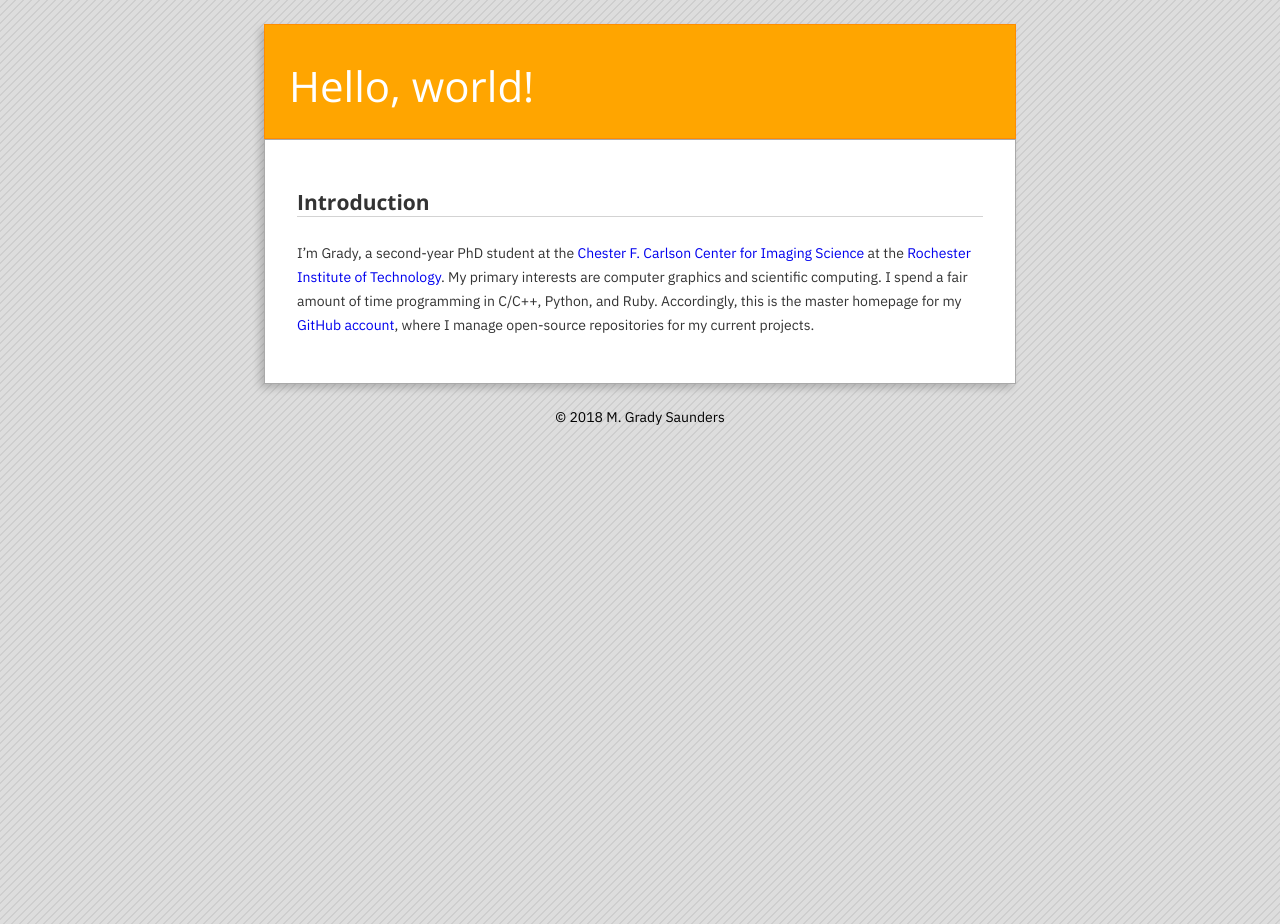
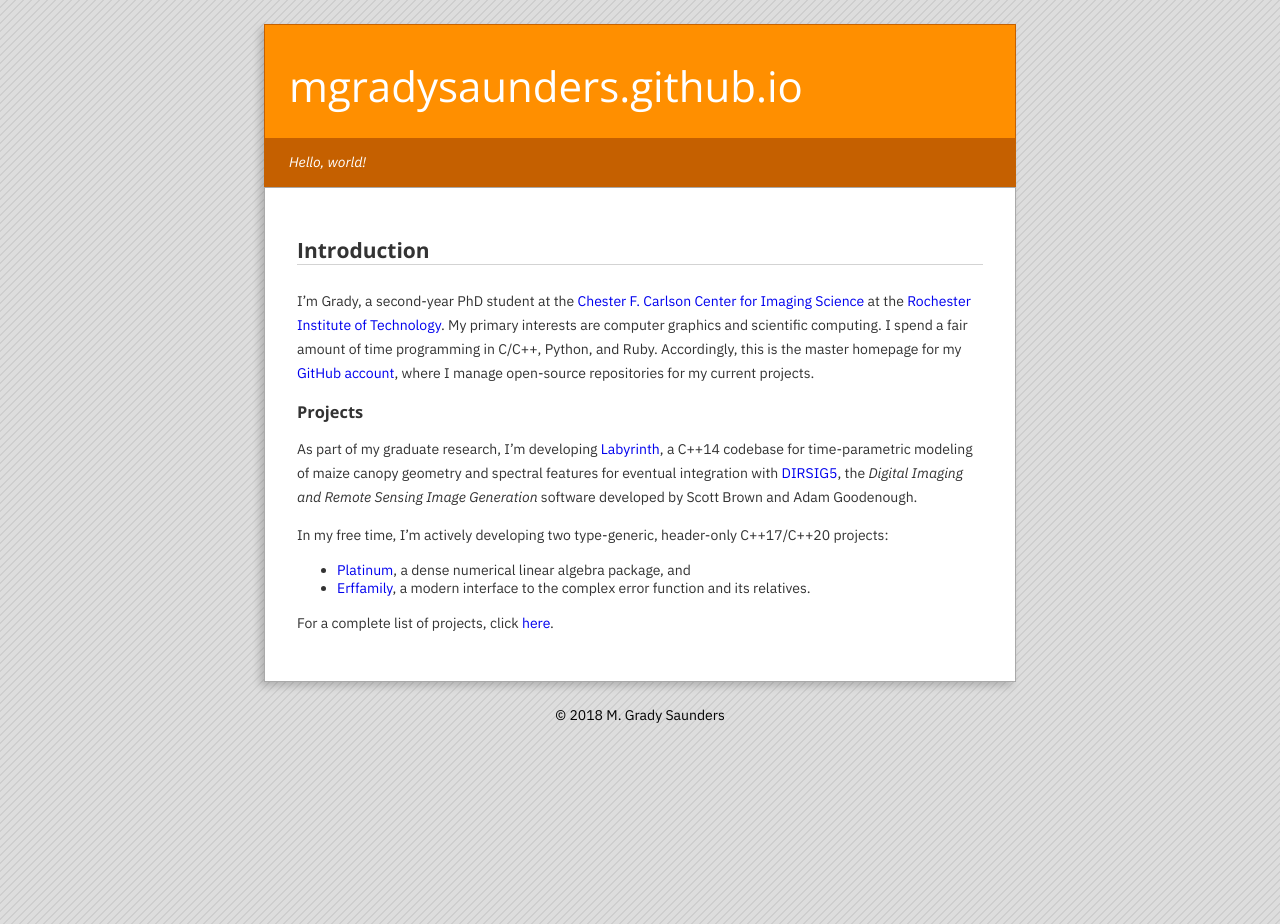
Before and after one commit to mgradysaunders/mgradysaunders.github.io, a Jekyll site: the page built from index.md, in a window 1280 px wide. Built offline with Jekyll 4.4.1, drawn with Linux system fonts in a browser that asks for light colours.

Commit message:
update docs

```diff
--- a/_includes/head.html
+++ b/_includes/head.html
@@ -47,4 +47,13 @@
     <!-- Load stylesheet -->
     <link rel="stylesheet" href="/assets/css/style.css">
 
+<style>
+.page-head {
+    border-color: #c56000; }
+.page-head-1 {
+    background: #ff8f00; }
+.page-head-2 {
+    background: #c56000; }
+</style>
+
 </head>
--- a/_layouts/home.html
+++ b/_layouts/home.html
@@ -7,9 +7,12 @@
     <div class="page-frame">
         <div class="page">
             <div class="page-head">
-            <div class="page-head-1">
-                <h1>{{ page.title }}</h1>
-            </div>
+                <div class="page-head-1">
+                    <h1>{{ page.title }}</h1>
+                </div>
+                <div class="page-head-2">
+                    <p><i>{{ page.subtitle }}</i></p>
+                </div>
             </div>
             <div class="page-body">
             {{ content }}
--- a/index.md
+++ b/index.md
@@ -1,7 +1,7 @@
 ---
 layout: home
-title: Hello, world!
-mathjax: TeX-AMS_CHTML
+title: mgradysaunders.github.io
+subtitle: Hello, world!
 ---
 
 # Introduction
@@ -16,3 +16,25 @@
 [1]: https://www.cis.rit.edu/
 [2]: https://rit.edu/
 [3]: https://github.com/mgradysaunders/
+
+### Projects
+
+As part of my graduate research, I'm developing [Labyrinth][4], a C++14
+codebase for time-parametric modeling of maize canopy geometry and spectral
+features for eventual integration with [DIRSIG5][5], the
+_Digital Imaging and Remote Sensing Image Generation_ software developed
+by Scott Brown and Adam Goodenough.
+
+In my free time, I'm actively developing two type-generic, header-only
+C++17/C++20 projects:
+- [Platinum][6], a dense numerical linear algebra package, and
+- [Erffamily][7], a modern interface to the complex error function
+and its relatives.
+
+For a complete list of projects, click [here][8].
+
+[4]: https://mgradysaunders.github.io/labyrinth
+[5]: http://dirsig.org/
+[6]: https://mgradysaunders.github.io/platinum
+[7]: https://mgradysaunders.github.io/erffamily
+[8]: https://github.com/mgradysaunders?tab=repositories
```
Also changed, not shown: _layouts/post.html (deleted, +0 -14 lines).
